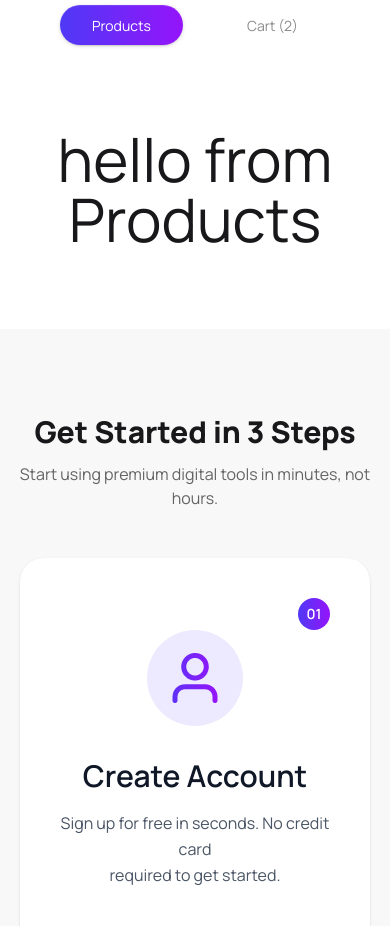
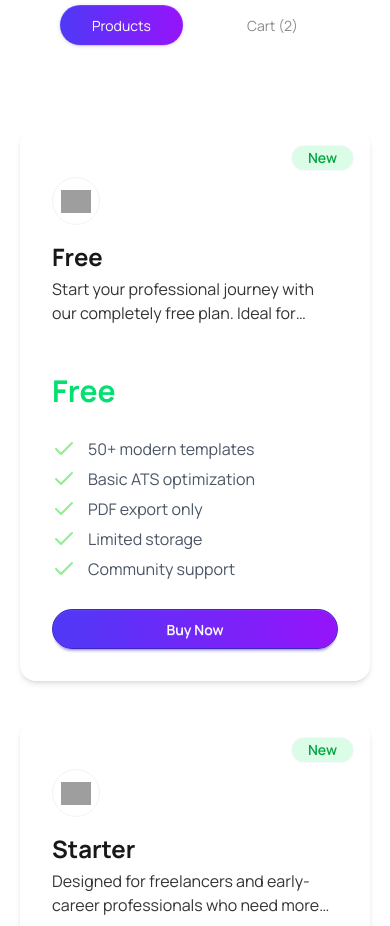
Before and after one commit to toufiqweb/Digital-Tools, a React (Vite) app: page / in a window 390 px wide. Shown: the part 1680-2606 px from the top of the page. Built offline with nearby package versions, Linux system fonts and the light colour scheme; grey boxes are pictures that could not be loaded.

Commit message:
set data dynamicly in productCard

```diff
--- a/public/data.json
+++ b/public/data.json
@@ -1,130 +1,159 @@
 [
   {
     "id": 1,
-    "name": "Starter Plan",
-    "description": "Perfect for beginners to create simple resumes.",
+    "name": "Free",
+    "description": "Start your professional journey with our completely free plan. Ideal for students, fresh graduates, and anyone who wants to create a basic but clean resume without any cost. Get access to essential tools to build your first resume quickly and easily.",
     "price": 0,
     "period": "one-time",
-    "tag": "new",
-    "tagType": "new",
+    "tag": "Free",
+    "tagType": "New",
     "features": [
-      "10+ templates",
-      "Basic customization",
-      "Export to PDF"
+      "50+ modern templates",
+      "Basic ATS optimization",
+      "PDF export only",
+      "Limited storage",
+      "Community support"
     ],
-    "icon": "FileText",
-    "iconLink": "https://api.iconify.design/lucide:file-text.svg"
+    "icon": "https://cdn-icons-png.flaticon.com/512/10473/10473369.png"
   },
   {
     "id": 2,
-    "name": "Basic Plan",
-    "description": "Great for individuals looking to build professional resumes.",
-    "price": 5,
+    "name": "Starter",
+    "description": "Designed for freelancers and early-career professionals who need more flexibility and better presentation. This plan gives you access to a wider selection of templates and essential export options to help you stand out in job applications.",
+    "price": 4.99,
     "period": "monthly",
-    "tag": "popular",
-    "tagType": "popular",
+    "tag": "Starter",
+    "tagType": "New",
     "features": [
-      "50+ templates",
-      "ATS optimization",
-      "Download in PDF & DOCX"
+      "100+ premium templates",
+      "ATS optimization score",
+      "Export to PDF and Word",
+      "Basic cover letter templates",
+      "Email support"
     ],
-    "icon": "Layers",
-    "iconLink": "https://api.iconify.design/lucide:layers.svg"
+    "icon": "https://cdn-icons-png.flaticon.com/512/10473/10473376.png"
   },
   {
     "id": 3,
-    "name": "Pro Plan",
-    "description": "Advanced tools for job seekers who want to stand out.",
-    "price": 12,
+    "name": "Pro",
+    "description": "The most popular plan among job seekers and professionals. Packed with advanced tools that help you create highly optimized, visually appealing resumes that pass Applicant Tracking Systems and catch the attention of recruiters.",
+    "price": 9.99,
     "period": "monthly",
-    "tag": "best seller",
-    "tagType": "best seller",
+    "tag": "Popular",
+    "tagType": "Popular",
     "features": [
-      "100+ templates",
-      "AI resume suggestions",
-      "Priority support"
+      "200+ designer templates",
+      "Advanced ATS optimization",
+      "Cover letter builder",
+      "Priority email support",
+      "Custom sections and layouts",
+      "Resume analytics"
     ],
-    "icon": "Sparkles",
-    "iconLink": "https://api.iconify.design/lucide:sparkles.svg"
+    "icon": "https://cdn-icons-png.flaticon.com/512/10473/10473382.png"
   },
   {
     "id": 4,
-    "name": "Premium Plan",
-    "description": "Full-featured plan for professionals and career growth.",
-    "price": 99,
-    "period": "yearly",
-    "tag": "popular",
-    "tagType": "popular",
+    "name": "Premium",
+    "description": "Unlock the full potential of our platform with AI-powered assistance. This plan is perfect for serious job seekers who want to save time, improve content quality, and get every possible advantage in today's competitive job market.",
+    "price": 19.99,
+    "period": "monthly",
+    "tag": "Best Seller",
+    "tagType": "Best seller",
     "features": [
-      "All templates access",
-      "Advanced analytics",
-      "Cover letter builder"
+      "Unlimited templates",
+      "AI content suggestions and rewriting",
+      "Advanced ATS scanning and tips",
+      "Multiple resume versions",
+      "Interview preparation toolkit",
+      "24/7 priority support"
     ],
-    "icon": "Crown",
-    "iconLink": "https://api.iconify.design/lucide:crown.svg"
+    "icon": "https://cdn-icons-png.flaticon.com/512/10473/10473391.png"
   },
   {
     "id": 5,
-    "name": "Student Plan",
-    "description": "Affordable plan designed for students and fresh graduates.",
-    "price": 3,
+    "name": "Team",
+    "description": "Built for small teams, recruitment agencies, and companies that need to manage multiple resumes efficiently. Collaborate seamlessly, maintain brand consistency, and streamline the entire resume creation process for your organization.",
+    "price": 49,
     "period": "monthly",
-    "tag": "new",
-    "tagType": "new",
+    "tag": "Team",
+    "tagType": "Popular",
     "features": [
-      "30+ templates",
-      "Easy editing tools",
-      "Export to PDF"
+      "Everything in Premium plan",
+      "Team collaboration tools",
+      "Admin dashboard and controls",
+      "Shared company templates",
+      "Bulk resume generation and export",
+      "Team activity analytics"
     ],
-    "icon": "GraduationCap",
-    "iconLink": "https://api.iconify.design/lucide:graduation-cap.svg"
+    "icon": "https://cdn-icons-png.flaticon.com/512/10473/10473355.png"
   },
   {
     "id": 6,
-    "name": "Team Plan",
-    "description": "Best for teams and organizations managing multiple resumes.",
-    "price": 49,
-    "period": "monthly",
-    "tag": "popular",
-    "tagType": "popular",
+    "name": "Yearly Pro",
+    "description": "Enjoy all the powerful features of the Pro plan with significant savings. Perfect for users who are committed to long-term career growth and want to avoid monthly billing while getting extra value through extended access and updates.",
+    "price": 89,
+    "period": "yearly",
+    "tag": "Save 40%",
+    "tagType": "Popular",
     "features": [
-      "Team collaboration",
-      "Shared templates",
-      "Admin dashboard"
+      "All features from Pro plan",
+      "Billed annually (save 40%)",
+      "2 months completely free",
+      "Early access to new templates",
+      "Extended priority support"
     ],
-    "icon": "Users",
-    "iconLink": "https://api.iconify.design/lucide:users.svg"
+    "icon": "https://cdn-icons-png.flaticon.com/512/10473/10473364.png"
   },
   {
     "id": 7,
-    "name": "Enterprise Plan",
-    "description": "Custom solutions for large companies and HR teams.",
+    "name": "Lifetime",
+    "description": "Make a one-time investment and enjoy unlimited access forever. This plan is ideal for professionals who want complete peace of mind without worrying about recurring payments, while still receiving all future updates and new features.",
     "price": 199,
-    "period": "yearly",
-    "tag": "best seller",
-    "tagType": "best seller",
+    "period": "one-time",
+    "tag": "Best Value",
+    "tagType": "New",
     "features": [
-      "Unlimited users",
-      "Custom branding",
-      "Dedicated support"
+      "All Premium features included",
+      "Lifetime access and updates",
+      "All future tools and templates",
+      "No recurring subscription fees",
+      "VIP support channel"
     ],
-    "icon": "Building",
-    "iconLink": "https://api.iconify.design/lucide:building.svg"
+    "icon": "https://cdn-icons-png.flaticon.com/512/10473/10473348.png"
   },
   {
     "id": 8,
-    "name": "Lifetime Plan",
-    "description": "One-time payment for lifetime access to all features.",
-    "price": 149,
-    "period": "one-time",
-    "tag": "best seller",
-    "tagType": "best seller",
+    "name": "Enterprise",
+    "description": "Tailored solutions for large organizations, enterprises, and educational institutions. Get custom integrations, dedicated support, enhanced security features, and scalable solutions designed specifically for your team's unique requirements.",
+    "price": 299,
+    "period": "monthly",
+    "tag": "Enterprise",
+    "tagType": "Popular",
     "features": [
-      "Lifetime updates",
-      "All premium templates",
-      "No recurring fees"
+      "Unlimited users and features",
+      "Custom AI model training",
+      "SSO, SAML & advanced security",
+      "Dedicated account manager",
+      "Service Level Agreement (SLA)",
+      "Custom branding and white-label"
     ],
-    "icon": "Infinity",
-    "iconLink": "https://api.iconify.design/lucide:infinity.svg"
+    "icon": "https://cdn-icons-png.flaticon.com/512/10473/10473397.png"
+  },
+  {
+    "id": 9,
+    "name": "Student",
+    "description": "Specially crafted for current students and recent graduates with limited budget. Get professional resume building tools at a heavily discounted rate while still enjoying most of the advanced features to help you land your first job or internship.",
+    "price": 2.99,
+    "period": "monthly",
+    "tag": "Student",
+    "tagType": "New",
+    "features": [
+      "150+ student-friendly templates",
+      "ATS optimization tools",
+      "PDF and Word export",
+      "Basic cover letter builder",
+      "Student email verification required"
+    ],
+    "icon": "https://cdn-icons-png.flaticon.com/512/10473/10473372.png"
   }
 ]
--- /dev/null
+++ b/src/components/products/ProductCard.jsx
@@ -0,0 +1,54 @@
+import { Check } from "lucide-react";
+import React from "react";
+
+const ProductCard = ({ product }) => {
+  console.log(product.features);
+
+  return (
+    <div className=" shadow-md text-left rounded-2xl flex-1 flex flex-col hover:shadow-lg hover:shadow-indigo-400/50 transition duration-300">
+      <div className=" pt-12 pb-8 px-8 flex-1 flex flex-col space-y-4 relative ">
+        <div
+          className={`badge absolute top-4 right-4 px-4 py-3 rounded-full text-sm font-semibold
+                ${product.tagType === "Best seller" && "bg-yellow-100 text-yellow-600"}
+                ${product.tagType === "Popular" && "bg-purple-100 text-purple-600"}
+                ${product.tagType === "New" && "bg-green-100 text-green-600"}
+                ${product.tagType === "" || "bg-gray-100 text-gray-600"}
+            `}
+        >
+          {product.tagType ? product.tagType : "Default"}
+        </div>
+        <div className=" w-12 h-12 p-2 border border-gray-100 rounded-full flex items-center justify-center">
+          <img src={product.icon} alt="" />
+        </div>
+        <h2 className="text-2xl font-bold mb-1">{product.name}</h2>
+        <p className="text-black/80 line-clamp-2">{product.description}</p>
+
+        <div className="mt-8 mb-7">
+          {product.price === 0 ? (
+            <span className="text-3xl font-bold text-green-400">Free</span>
+          ) : (
+            <span className="text-3xl font-bold ">${product.price}</span>
+          )}
+          {product.price === 0 || (
+            <span className="text-md  text-black/80">/{product.period}</span>
+          )}
+        </div>
+
+        <ul className="space-y-1.5 mb-7 text-gray-600">
+          {product.features.map((feature) => (
+            <li className="flex items-start gap-3">
+              <Check color="lightgreen" />
+              <span>{feature}</span>
+            </li>
+          ))}
+        </ul>
+
+        <button className="w-full text-white mt-auto btn btn-primary rounded-full gradient-bg hover:shadow-lg hover:shadow-indigo-400/50 transition duration-300">
+          Buy Now
+        </button>
+      </div>
+    </div>
+  );
+};
+
+export default ProductCard;
--- a/src/components/products/Products.jsx
+++ b/src/components/products/Products.jsx
@@ -1,4 +1,5 @@
 import React, { use } from 'react';
+import ProductCard from './ProductCard';
 
 const Products = ({productsPromise}) => {
 
@@ -8,7 +9,17 @@ const Products = ({productsPromise}) => {
 
     return (
         <div className='my-20'>
-            <h1 className='text-center text-6xl '>hello from Products</h1>
+
+
+
+            <div className='container mx-auto px-5 grid grid-cols-1 md:grid-cols-2 lg:grid-cols-3 gap-10 lg:15 xl:gap-20'>
+
+                {
+                    products.map(product => <ProductCard key={product.id} product={product}/>)
+                }
+
+            </div>
+
         </div>
     );
 };
```
